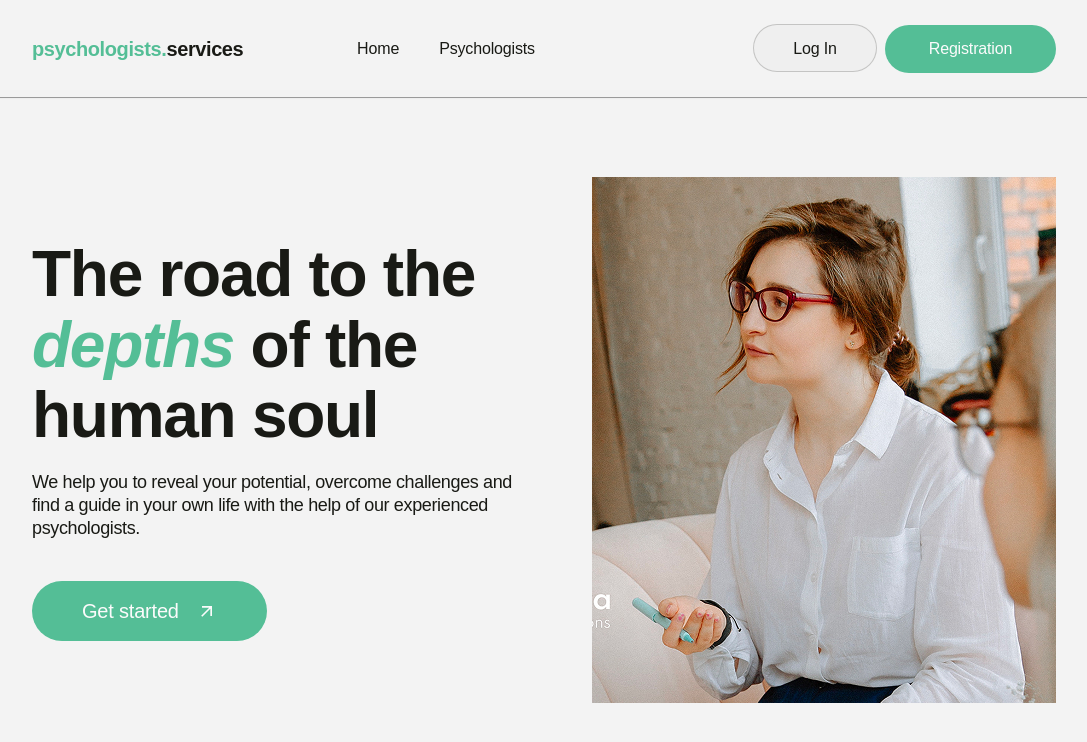
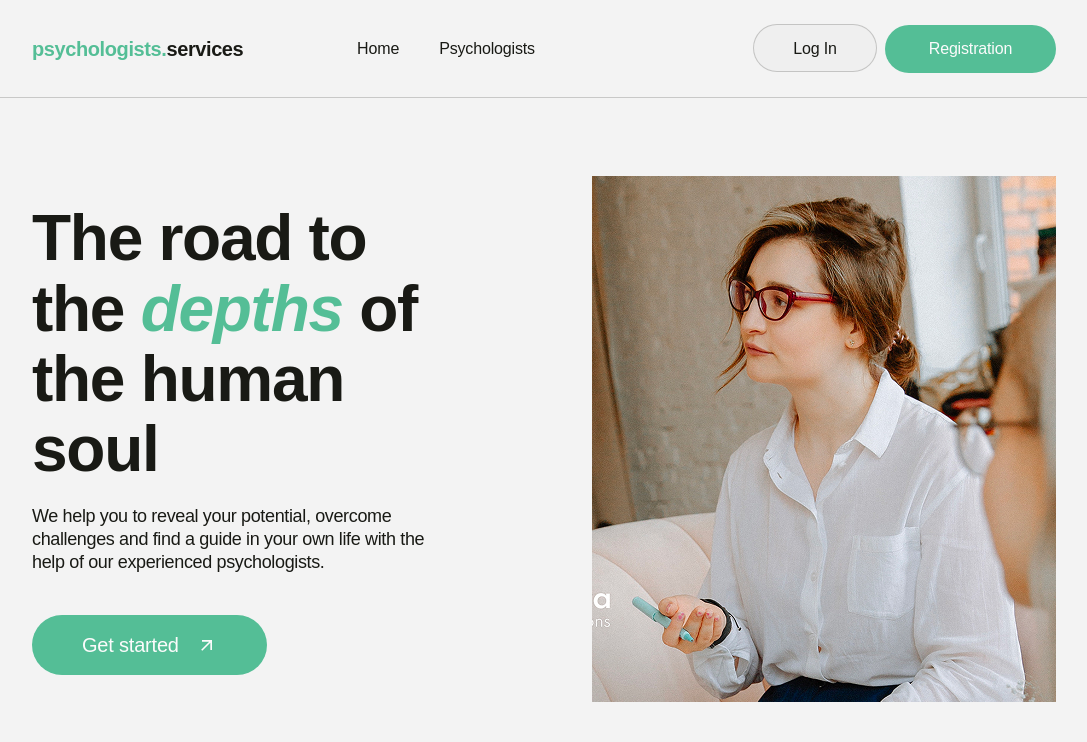
Before and after one commit to asia-skoromna458/psychologists-app, a Next.js app: page / in a window 1280 px wide. Shown: the top 742 px of the page, without its empty margins (96-1183 px from the left). Built offline with nearby package versions, Linux system fonts and the light colour scheme.

Commit message:
feat: connect Firebase, add env vars, implement psychologists page and cards

```diff
--- a/app/components/Header/Header.module.css
+++ b/app/components/Header/Header.module.css
@@ -48,10 +48,11 @@
             color: #fbfbfb;
 }
 
-.divider{
+.divider {
     width: 100%;
-        height: 1px;
-        background-color: rgba(25, 26, 21, 0.1);
+    height: 1px;
+    border: none;
+    background-color: rgba(25, 26, 21, 0.2);
 }
 .favorites{
     visibility: hidden;
--- a/app/components/Hero/HeroPage.module.css
+++ b/app/components/Hero/HeroPage.module.css
@@ -1,13 +1,14 @@
 .container {
     display: flex;
     align-items: center;
-    justify-content: space-between;
+    justify-content: center;
     gap: 40px;
     padding: 78px 128px 100px 128px;
 }
 
 .heroContent {
     max-width: 595px;
+    margin-right: 125px;
 }
 
 .heroTitle {
--- a/app/layout.tsx
+++ b/app/layout.tsx
@@ -1,6 +1,7 @@
 import type { Metadata } from "next";
 import { Inter } from "next/font/google";
 import "./globals.css";
+import Header from "./components/Header/Header";
 
 const inter = Inter({
   variable: "--font-geist-sans",
@@ -15,7 +16,10 @@ export const metadata: Metadata = {
 export default function RootLayout({ children }: LayoutProps<"/">) {
   return (
     <html lang="en" className={`${inter.variable} `}>
-      <body>{children}</body>
+      <body>
+        <Header />
+        {children}
+      </body>
     </html>
   );
 }
--- a/app/page.tsx
+++ b/app/page.tsx
@@ -1,10 +1,8 @@
-import Header from "./components/Header/Header";
 import Hero from "./components/Hero/HeroPage";
 
 export default function Home() {
   return (
     <main>
-      <Header />
       <Hero />
     </main>
   );
--- a/package.json
+++ b/package.json
@@ -9,6 +9,7 @@
     "lint": "eslint"
   },
   "dependencies": {
+    "firebase": "^12.18.0",
     "next": "16.3.1",
     "react": "19.2.8",
     "react-dom": "19.2.8",
```
Also changed, not shown: app/components/PsyCard/PsyCard.tsx (added, +18 -0 lines), app/psychologists/page.tsx (added, +23 -0 lines), lib/api/api.ts (added, +11 -0 lines), lib/firebase/firebase.ts (added, +17 -0 lines), types/psychologist.ts (added, +18 -0 lines), app/components/PsyCard/PsyCard.module.css (added), app/psychologists/page.module.css (added), 1 other file (tests, documents, lock files or other folders).
